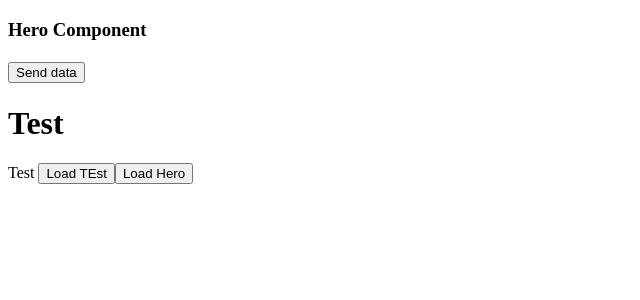
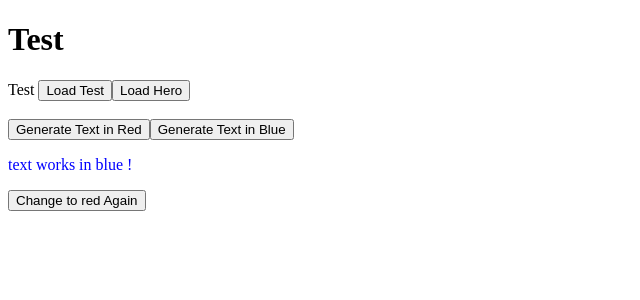
Before and after one commit to yash-mishra/Angular-Training, an Angular app: page /blue in a window 1280 px wide. Shown: the top 300 px of the page, without its empty margins (0-640 px from the left). Built offline with nearby package versions, Linux system fonts and the light colour scheme.

Commit message:
Functionalities of basic routing assignment

```diff
--- a/angular.json
+++ b/angular.json
@@ -123,6 +123,10 @@
           }
         }
       }
-    }},
-  "defaultProject": "PracticeAngular"
+    }
+  },
+  "defaultProject": "PracticeAngular",
+  "cli": {
+    "analytics": false
+  }
 }
--- a/src/app/app.component.html
+++ b/src/app/app.component.html
@@ -1,5 +1,6 @@
+<h1>Test</h1>Test
+<button value="Load Test" routerLink='/test'>Load Test</button>
+<button value="Load Test" (click)="redirectToHero()">Load Hero</button><br><br>
+<button id="c" (click)="redirectTotext()">Generate Text in Red</button>
+<button id="c" (click)="redirectToBlue()">Generate Text in Blue</button>
 <router-outlet></router-outlet>
-<h1>Test</h1>Test
-
-<button value="Load Test" routerLink='/test'>Load TEst</button>
-<button value="Load Test" (click)="redirectToHero()">Load Hero</button>
--- a/src/app/app.component.ts
+++ b/src/app/app.component.ts
@@ -11,11 +11,19 @@ export class AppComponent {
 
   title = 'PracticeAngular';
 
+  redirectToHero() {
+    this.route.navigate(['hero'])
+  }
+
   redirectToTest() {
     this.route.navigate(['test'])
   }
-
-  redirectToHero() {
-    this.route.navigate(['hero'])
+  redirectTotext()
+  {
+    this.route.navigate(['text'])
+  }
+  redirectToBlue()
+  {
+    this.route.navigate(['blue'])
   }
 }
--- a/src/app/app.module.ts
+++ b/src/app/app.module.ts
@@ -5,12 +5,16 @@ import { NgModule } from '@angular/core';
 
 import { AppRoutingModule } from './app-routing.module';
 import { AppComponent } from './app.component';
+import { TextComponent } from './text/text.component';
+import { BlueComponent } from './blue/blue.component';
 
 @NgModule({
   declarations: [
     AppComponent,
     TestComponent,
-    HeroComponent
+    HeroComponent,
+    TextComponent,
+    BlueComponent
   ],
   imports: [
     BrowserModule,
--- /dev/null
+++ b/src/app/blue/blue.component.html
@@ -0,0 +1,2 @@
+<p>text works in blue !</p>
+<button (click)="redirectTotext()">Change to red Again</button>
--- /dev/null
+++ b/src/app/blue/blue.component.scss
@@ -0,0 +1,3 @@
+p {
+    color: blue;
+}
--- /dev/null
+++ b/src/app/blue/blue.component.ts
@@ -0,0 +1,21 @@
+import { Component, OnInit } from '@angular/core';
+import { Router } from '@angular/router';
+
+@Component({
+  selector: 'app-blue',
+  templateUrl: './blue.component.html',
+  styleUrls: ['./blue.component.scss']
+})
+export class BlueComponent implements OnInit {
+
+  constructor(private route: Router) { }
+
+  redirectTotext()
+  {
+    this.route.navigate(['text'])
+  }
+
+  ngOnInit(): void {
+  }
+
+}
--- /dev/null
+++ b/src/app/text/text.component.html
@@ -0,0 +1,2 @@
+<p>text works!</p>
+<button (click)="redirectToBlue()">Change to blue</button>
--- /dev/null
+++ b/src/app/text/text.component.scss
@@ -0,0 +1,3 @@
+p {
+    color: red;
+}
--- /dev/null
+++ b/src/app/text/text.component.ts
@@ -0,0 +1,21 @@
+import { Component, OnInit } from '@angular/core';
+import { Router } from '@angular/router';
+
+@Component({
+  selector: 'app-text',
+  templateUrl: './text.component.html',
+  styleUrls: ['./text.component.scss']
+})
+export class TextComponent implements OnInit {
+
+
+
+  ngOnInit(): void {
+  }
+  constructor(private route: Router) { }
+
+  redirectToBlue()
+  {
+    this.route.navigate(['blue'])
+  }
+}
```
Also changed, not shown: src/app/app-routing.module.ts (+17 -3 lines), 2 other files (tests, documents, lock files or other folders).
